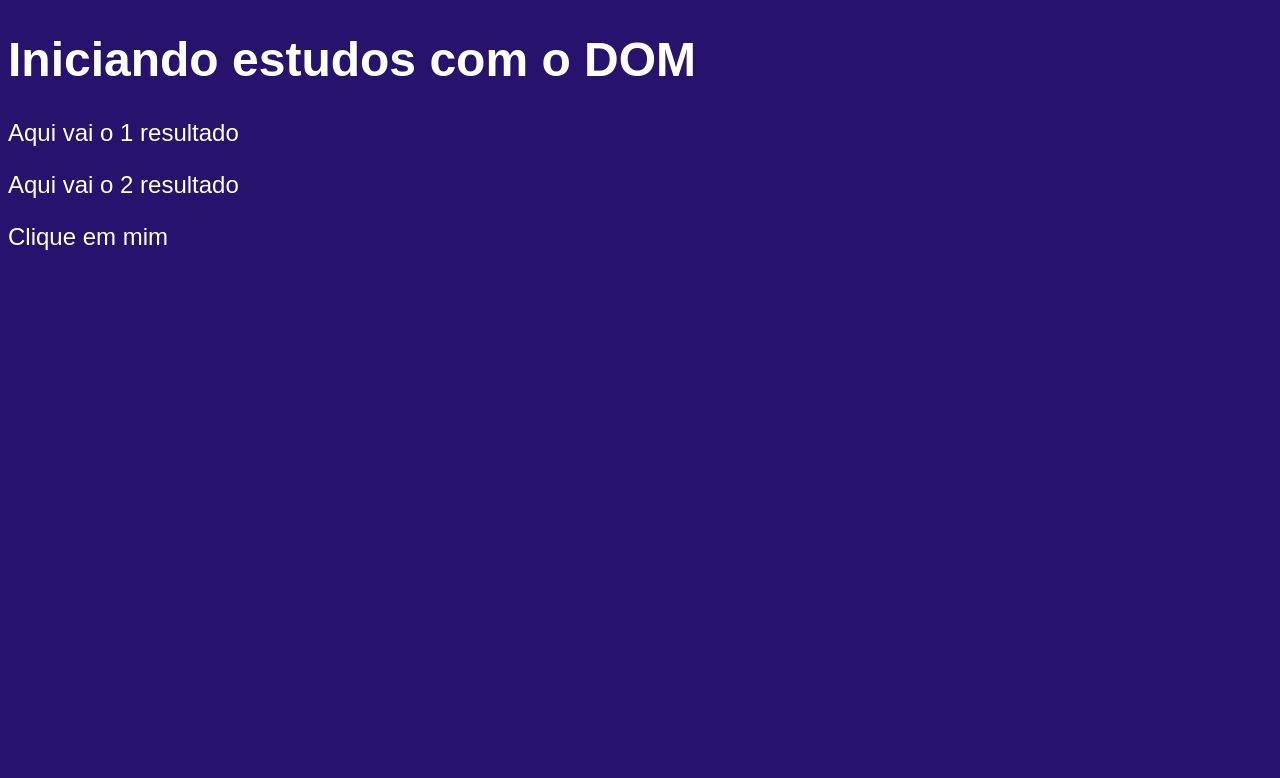
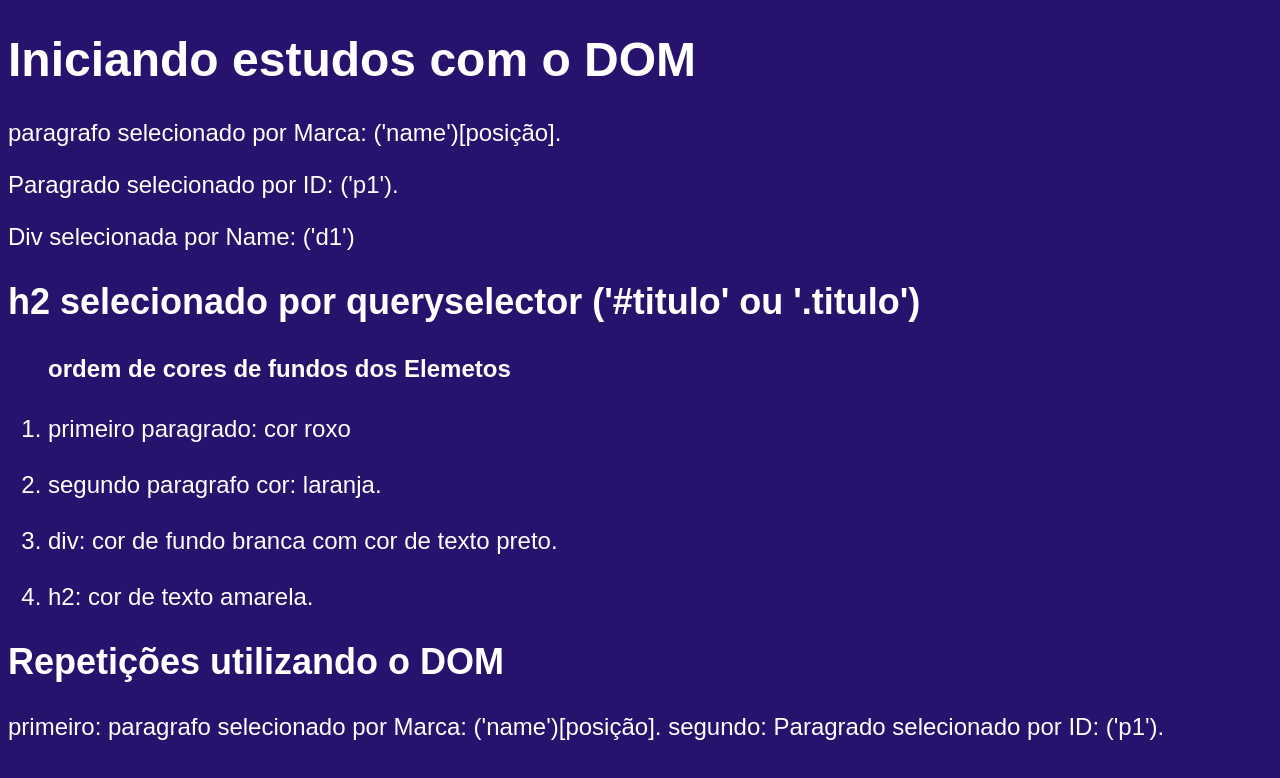
Before and after one commit to BrenoCamiloDev/CursoJs, a plain HTML site: page Aula09/Ex0005.html in a window 1280 px wide. Drawn offline with Linux system fonts and the light colour scheme.

Commit message:
iniciando scripts
inserindo scripts conforme DOM

```diff
--- a/Aula09/Ex0005.html
+++ b/Aula09/Ex0005.html
@@ -15,11 +15,56 @@
 </head>
 <body>
     <h1>Iniciando estudos com o DOM </h1>
-    <p>Aqui vai o 1 resultado</p>
-    <p>Aqui vai o 2 resultado</p>
-    <div>Clique em mim</div>
+
+    <p>paragrafo selecionado por  Marca: ('name')[posição].</p>
+
+    <p id="p1"> Paragrado selecionado por ID: ('p1').</p>
+
+    <div name="msg">
+        <p>Div selecionada por Name: ('d1')</p>
+        <h2 id="titulo">  h2 selecionado por queryselector ('#titulo' ou '.titulo')  </h2>
+    </div>
+
+    <ol>
+        <h4>ordem de cores de fundos dos Elemetos</h4>
+
+        <li>
+            primeiro paragrado: cor roxo
+        </li><br>
+
+        <li>
+            segundo paragrafo cor: laranja.
+        </li><br>
+
+        <li>
+            div: cor de fundo branca com cor de texto   preto.
+        </li><br>
+
+        <li>
+            h2: cor de texto amarela.
+        </li>
+    </ol>
+    <h2>Repetições utilizando o DOM</h2>
 
     <script>
+        /* inserindo variaveis*/
+        var paragrafo1 = document.getElementsByTagName('p')[0]
+
+        var paragrafoID = document.getElementById('p1')
+
+        var name1 = document.getElementsByTagName('msg')[0]
+
+
+
+    	document.write(`primeiro: ${paragrafo1.innerHTML}    `)
+
+        document.write(`segundo:  ${paragrafoID.innerHTML}    `)
+
+        document.write(`terceiro: ${name1.innerHTML}   `)
+
+
+
+
 
     </script>
 
```
Also changed, not shown: assets/arvore DOM.gif (deleted), 1 other file.
